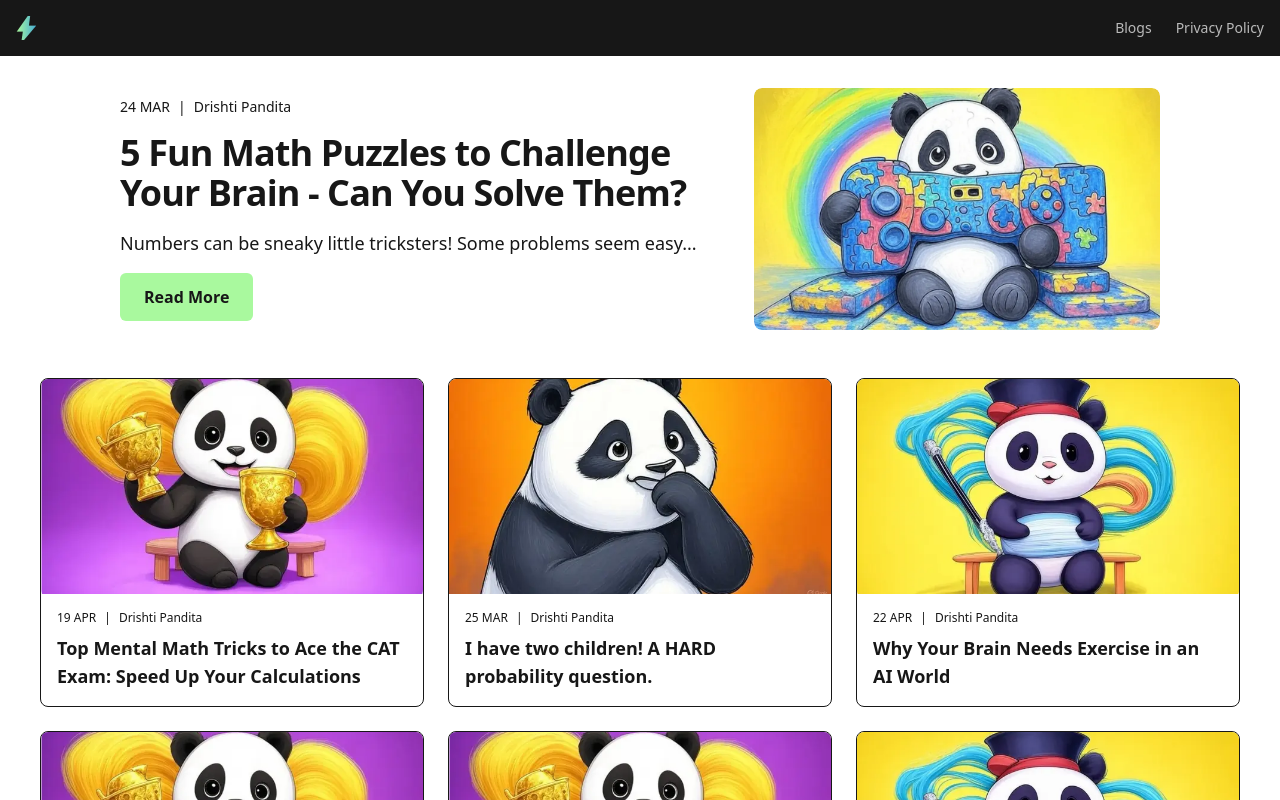
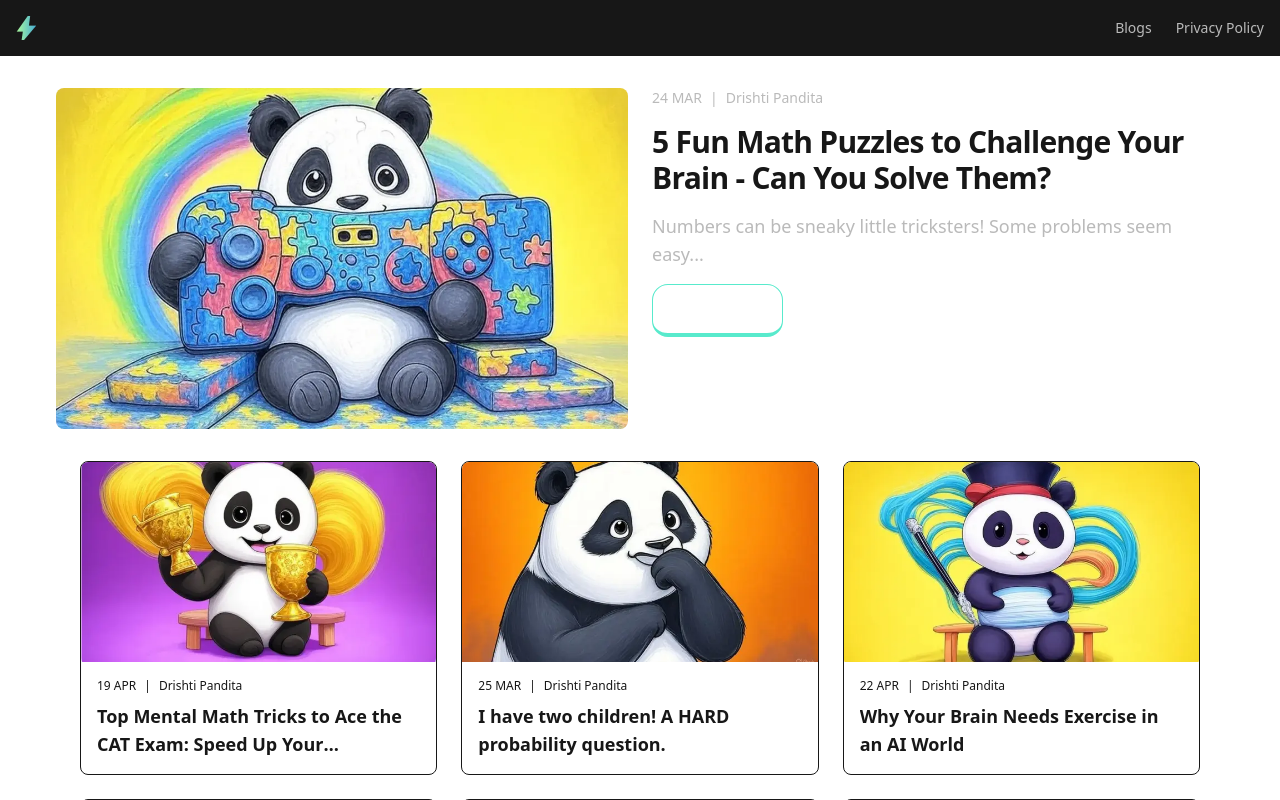
Before and after one commit to PranshuRaj1/matiks, a Next.js app: page /blogs in a window 1280 px wide. Shown: the top 800 px of the page. Built offline with nearby package versions, Linux system fonts and the light colour scheme.

Commit message:
indentation fix in blog page

```diff
--- a/src/app/blogs/page.tsx
+++ b/src/app/blogs/page.tsx
@@ -9,9 +9,13 @@ export default function Blog() {
   const regularPosts = blogPosts.slice(1);
 
   return (
-    <main className="container py-8 space-y-12">
-      <HeroSection post={featuredPost} />
-      <BlogGrid posts={regularPosts} />
-    </main>
+    <>
+      <main className="container px-10 py-8 space-y-10">
+        <HeroSection post={featuredPost} />
+      </main>
+      <div className="w-full h-auto">
+        <BlogGrid posts={regularPosts} />
+      </div>
+    </>
   );
 }
--- a/src/app/components/BlogCard.tsx
+++ b/src/app/components/BlogCard.tsx
@@ -8,18 +8,17 @@ interface BlogCardProps {
 
 export default function BlogCard({ post }: BlogCardProps) {
   return (
-    <article className="group rounded-lg border border-border bg-card overflow-hidden transition-all hover:shadow-md">
+    <article className=" group rounded-lg border border-border bg-card overflow-hidden transition-all hover:shadow-md w-full">
       <Link href={post.slug} className="block">
         <div className="aspect-[16/9] overflow-hidden">
           <Image
             src={post.image || "/placeholder.svg"}
             alt={post.title}
-            width={304}
+            width={320}
             height={180}
             className="w-full h-full object-cover transition-transform group-hover:scale-105"
           />
         </div>
-
         <div className="p-4 space-y-2">
           <div className="flex items-center gap-2 text-xs text-muted-foreground">
             <span>{post.date}</span>
--- a/src/app/components/BlogGrid.tsx
+++ b/src/app/components/BlogGrid.tsx
@@ -7,7 +7,7 @@ interface BlogGridProps {
 
 export default function BlogGrid({ posts }: BlogGridProps) {
   return (
-    <section className="grid grid-cols-1 md:grid-cols-2 lg:grid-cols-3 gap-6 px-10">
+    <section className="grid grid-cols-1 md:grid-cols-2 lg:grid-cols-3 gap-6 px-20 ">
       {posts.map((post) => (
         <BlogCard key={post.slug} post={post} />
       ))}
--- a/src/app/components/BlogHero.tsx
+++ b/src/app/components/BlogHero.tsx
@@ -11,58 +11,52 @@ export default function HeroSection({ post }: HeroSectionProps) {
   return (
     <>
       <title>Matiks Blogs</title>
-      <section className="grid grid-cols-[75%_25%] gap-4 lg:grid-cols-5  items-center px-30">
-        <div className="lg:col-span-3 space-y-4">
-          <div className="flex flex-col sm:flex-row sm:items-center sm:gap-2 text-sm text-muted-foreground">
+      <div className="grid grid-cols-1 md:grid-cols-2 gap-6 px-4">
+        {/* IMAGE: full‐width on mobile, left‐half on md+ */}
+        <div className="w-full">
+          <Image
+            src={post.image}
+            alt={post.title}
+            width={600}
+            height={360}
+            className="w-full h-auto object-cover rounded-lg"
+          />
+        </div>
+
+        {/* TEXT: below image on mobile, right‐half on md+ */}
+        <div className="space-y-4">
+          <div className="flex flex-col sm:flex-row sm:items-center sm:gap-2 text-sm text-[#bababa]">
             <span>{post.date}</span>
             <span className="hidden sm:inline">|</span>
             <Link
               href={post.authorLink}
               target="_blank"
-              className="hover:text-foreground transition-colors mt-1 sm:mt-0"
+              className="hover:text-[#a9f99e] transition-colors mt-1 sm:mt-0"
             >
               {post.author}
             </Link>
           </div>
 
-          <h1 className="text-2xl sm:text-3xl md:text-4xl font-bold tracking-tight">
+          <h1 className="text-xl sm:text-2xl md:text-3xl font-bold tracking-tight">
             {post.title}
           </h1>
 
-          <p className="text-base sm:text-lg text-muted-foreground">
-            {post.excerpt}
-          </p>
+          <p className="text-base sm:text-lg text-[#bababa]">{post.excerpt}</p>
 
-          <div className="flex justify-center sm:justify-start">
+          <div className="flex justify-center md:justify-start">
             <Link href={post.slug}>
               <button
                 type="button"
                 className="
-          w-full sm:w-auto
-          px-4 py-2 sm:px-6 sm:py-3
-          text-sm sm:text-base
-          bg-[#a9f99e] text-neutral-900
-          rounded-md font-bold
-          transition-colors duration-300
-          hover:bg-opacity-90
-        "
+                bg-transparent border cursor-pointer border-[#58eacc] border-b-4 text-white px-6 py-3 rounded-2xl   transition-colors duration-300
+              "
               >
                 Read More
               </button>
             </Link>
           </div>
         </div>
-
-        <div className="lg:col-span-2 rounded-lg overflow-hidden">
-          <Image
-            src={post.image || "/placeholder.svg"}
-            alt={post.title}
-            width={460}
-            height={268}
-            className="w-full h-auto object-cover rounded-lg"
-          />
-        </div>
-      </section>
+      </div>
     </>
   );
 }
```
